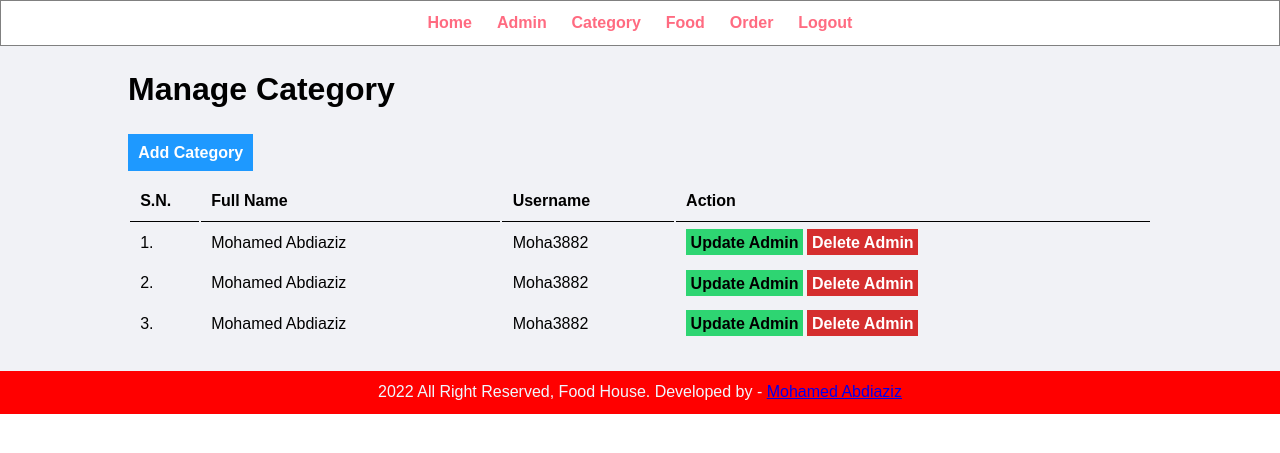
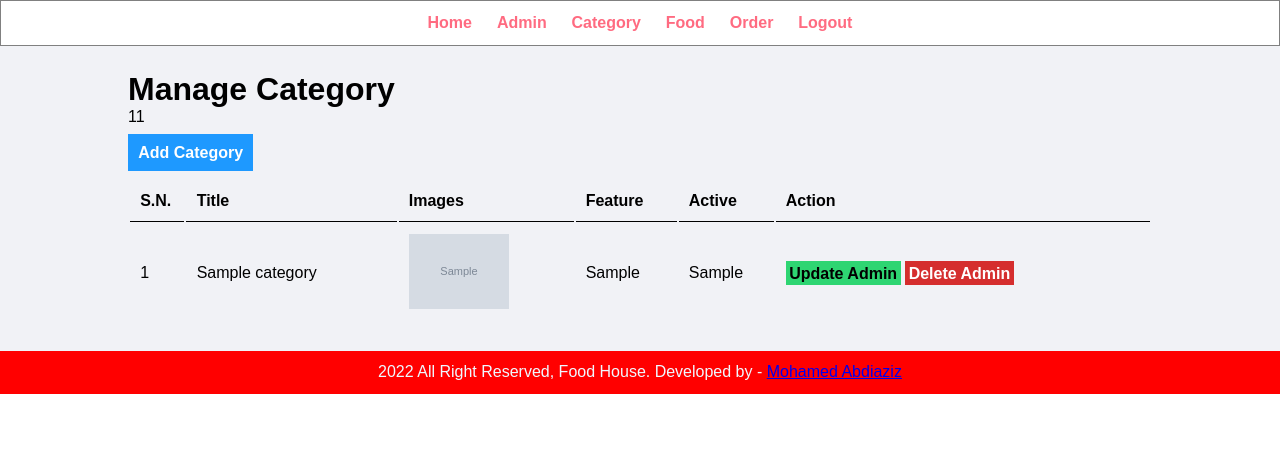
Before and after one commit to MohamedAbdiaziz/Food_order_on_PHP, a PHP site: page /food-design/admin/manage_Category.php in a window 1280 px wide. Shown: the top 453 px of the page. Run offline with PHP 8.4, Linux system fonts and the light colour scheme; the visitor is signed in with stand-in values (Sample User, id 1); tables that the repository leaves empty or names only in its code hold one stand-in row (values such as "Sample post"); grey boxes marked "Sample" are stand-in pictures; data that the repository does not hold is empty.

Commit message:
Update manage_Category.php

```diff
--- a/admin/manage_Category.php
+++ b/admin/manage_Category.php
@@ -2,47 +2,115 @@
 <div class="menu-content">
     <div class="wrapper">
         <h1>Manage Category</h1>
-        <br><br>
+        <?php
+            if (isset($_SESSION['add_category'])) {
+                echo $_SESSION['add_category'];
+                unset ($_SESSION['add_category']);
+            }
+             if (isset($_SESSION['noget'])) {
+                echo $_SESSION['noget'];
+                unset ($_SESSION['noget']);
+            }
+             if (isset($_SESSION['queryfailed'])) {
+                echo $_SESSION['queryfailed'];
+                unset ($_SESSION['queryfailed']);
+            }
+            if (isset($_SESSION['delete-category'])) {
+                echo $_SESSION['delete-category'];
+                unset ($_SESSION['delete-category']);
+            }
+        ?>
+        <br><br><?php
+            if (isset($_SESSION['add_category'])) {
+                echo $_SESSION['add_category'];
+                unset ($_SESSION['add_category']);
+            }
+             if (isset($_SESSION['noget'])) {
+                echo $_SESSION['noget'];
+                unset ($_SESSION['noget']);
+            }
+             if (isset($_SESSION['queryfailed'])) {
+                echo $_SESSION['queryfailed'];
+                unset ($_SESSION['queryfailed']);
+            }
+            if (isset($_SESSION['delete-category'])) {
+                echo $_SESSION['delete-category'];
+                unset ($_SESSION['delete-category']);
+            }
+        ?>
 
-            <a href="#" class="btn-primary">Add Category</a>
+            <a href="<?php echo SITEURL; ?>admin/add-category.php" class="btn-primary">Add Category</a>
             <br><br>
             <table class="tbl-full">
                 <tr>
                     <th>S.N.</th>
-                    <th>Full Name</th>
-                    <th>Username</th>
+                    <th>Title</th>
+                    <th>Images</th>
+                    <th>Feature</th>
+                    <th>Active</th>
                     <th>Action</th>
                 </tr>
+                <?php
+
+                    $sql = "SELECT * FROM tbl_category";
+                    $res = mysqli_query($conn, $sql);
+                    if ($res == true) {
+                        // code...
+                        $count = mysqli_num_rows($res);
+                        if ($count >0) {
+                            $S_N = 1;
+                            // code...
+                            while($rows = mysqli_fetch_assoc($res)){
+                                $id = $rows['id'];
+                                $title = $rows['title'];
+                                $image = $rows['image_name'];
+                                $featured = $rows['featured'];
+                                $active = $rows['active'];
+                                ?>
                                     <tr>
-                    <td>1. </td>
-                    <td>Mohamed Abdiaziz</td>
-                    <td>Moha3882</td>
+                                        <td> <?php echo $S_N++; ?> </td>
+                                        <td><?php echo $title; ?></td>
+                                        <td>
+                                            <?php
+                                                if ($image == "") {
+                                                    // code...
+                                                    echo "<div class='error'>No image</div>";
+                                                }
+                                                else{
+                                                    ?>
+
+                                                    <img src="../images/category/<?php echo $image; ?>" width="100px">
+                                                    <?php
+                                                }
+                                            ?>
+                                        </td>
+                                        <td><?php echo $featured; ?></td>
+                                        <td> <?php echo $active; ?> </td>
                                         <td>
                                             <a href="#" class="btn-secondary">Update Admin</a>
                                             <a href="<?php echo SITEURL ?>admin/delete-category.php?id=<?php echo $id; ?>&image=<?php echo $image; ?>" class="btn-danger">Delete Admin</a>
 
                                         </td>
                                     </tr>
+
+
+                                <?php
+                            }
+                        }
+                        else{
+                            ?>
                             <tr>
-                    <td>2. </td>
-                    <td>Mohamed Abdiaziz</td>
-                    <td>Moha3882</td>
-                    <td>
-                        <a href="#" class="btn-secondary">Update Admin</a>
-                        <a href="#" class="btn-danger">Delete Admin</a>
+                                <td colspan="6" class="error">no category found!!!!</td>
+                            </tr>
+                            <?php
+                        }
+                    }
 
-                    </td>
-                </tr>
-                <tr>
-                    <td>3. </td>
-                    <td>Mohamed Abdiaziz</td>
-                    <td>Moha3882</td>
-                    <td>
-                        <a href="#" class="btn-secondary">Update Admin</a>
-                        <a href="#" class="btn-danger">Delete Admin</a>
 
-                    </td>
-                </tr>
+                ?>
+
+
+
             </table>
     </div>
 </div>
```
Lines whose indentation alone changed are shown as unchanged.
